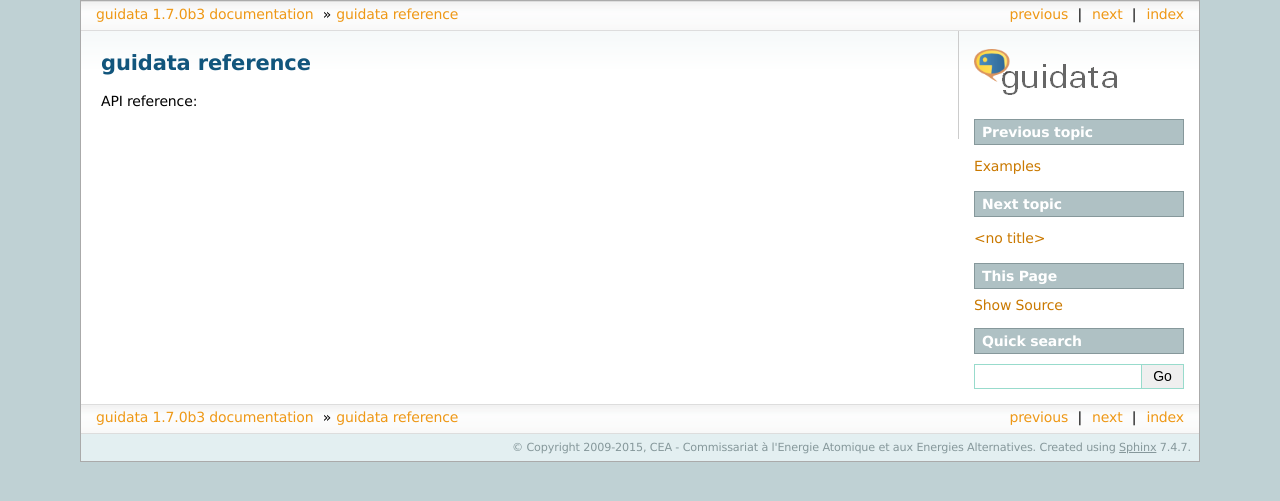
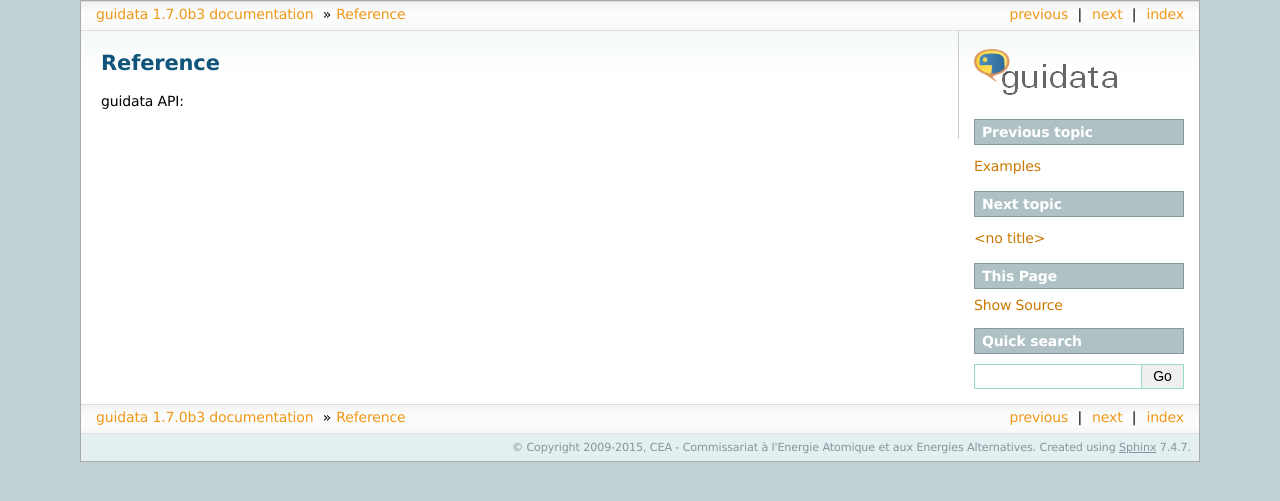
Before and after one commit to PlotPyStack/guidata, a Sphinx documentation site: the page built from doc/reference/index.rst, in a window 1280 px wide. Shown: the top 501 px of the page. Built offline with Sphinx 7.4.7, drawn with Linux system fonts in a browser that asks for light colours.

```diff
--- a/doc/conf.py
+++ b/doc/conf.py
@@ -95,6 +95,8 @@ pygments_style = 'sphinx'
 
 # A list of ignored prefixes for module index sorting.
 modindex_common_prefix = ['guidata.']
+
+autodoc_member_order = 'bysource'
 
 
 # -- Options for HTML output ---------------------------------------------------
--- a/doc/reference/index.rst
+++ b/doc/reference/index.rst
@@ -1,7 +1,7 @@
-guidata reference
-=================
+Reference
+=========
 
-API reference:
+guidata API:
 
 .. toctree::
     :maxdepth: 2
```
